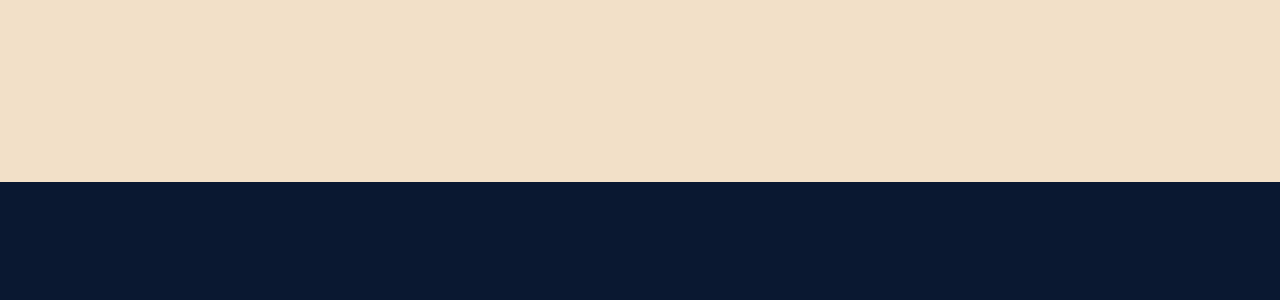
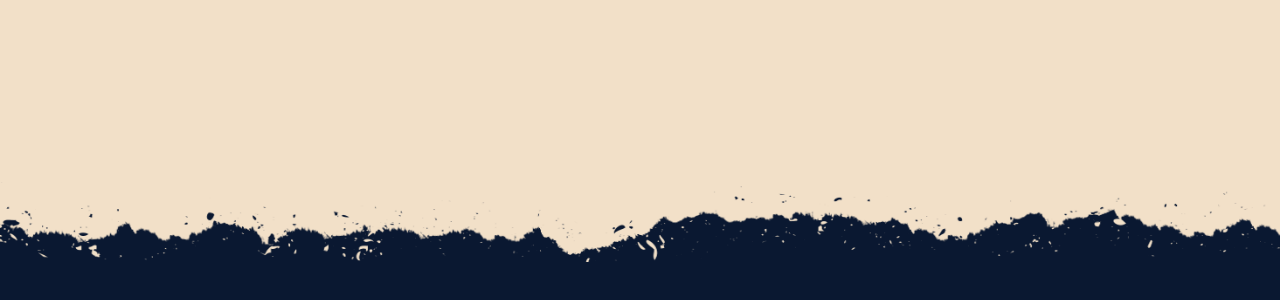
Before and after one commit to george-shammar/Insignia, a React (Create React App) app: page / in a window 1280 px wide. Shown: the part 811-1111 px from the top of the page. Built offline with nearby package versions, Linux system fonts and the light colour scheme.

Commit message:
Update trailer

```diff
--- a/src/components/Trailer.js
+++ b/src/components/Trailer.js
@@ -1,5 +1,6 @@
 import React from 'react';
 import header from '../assets/header-edit.png';
+import footer from '../assets/footer-edit.png'
 import '../styles/Trailer.css';
 
 const Trailer = () => {
@@ -12,6 +13,8 @@ const Trailer = () => {
 
     </div>
 
+    <img src={footer} className="rough"/>
+
     </div>
   )
 
```
Also changed, not shown: src/assets/footer-edit.png (added).
